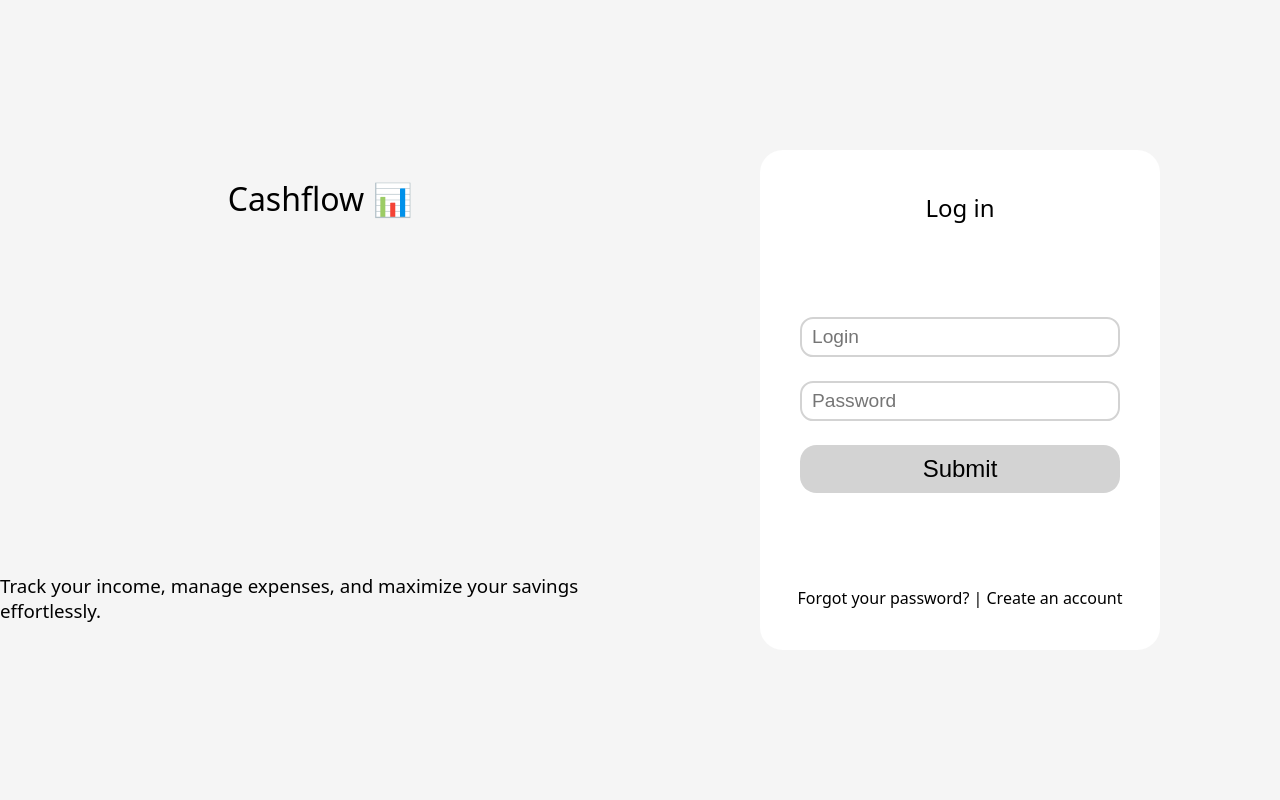
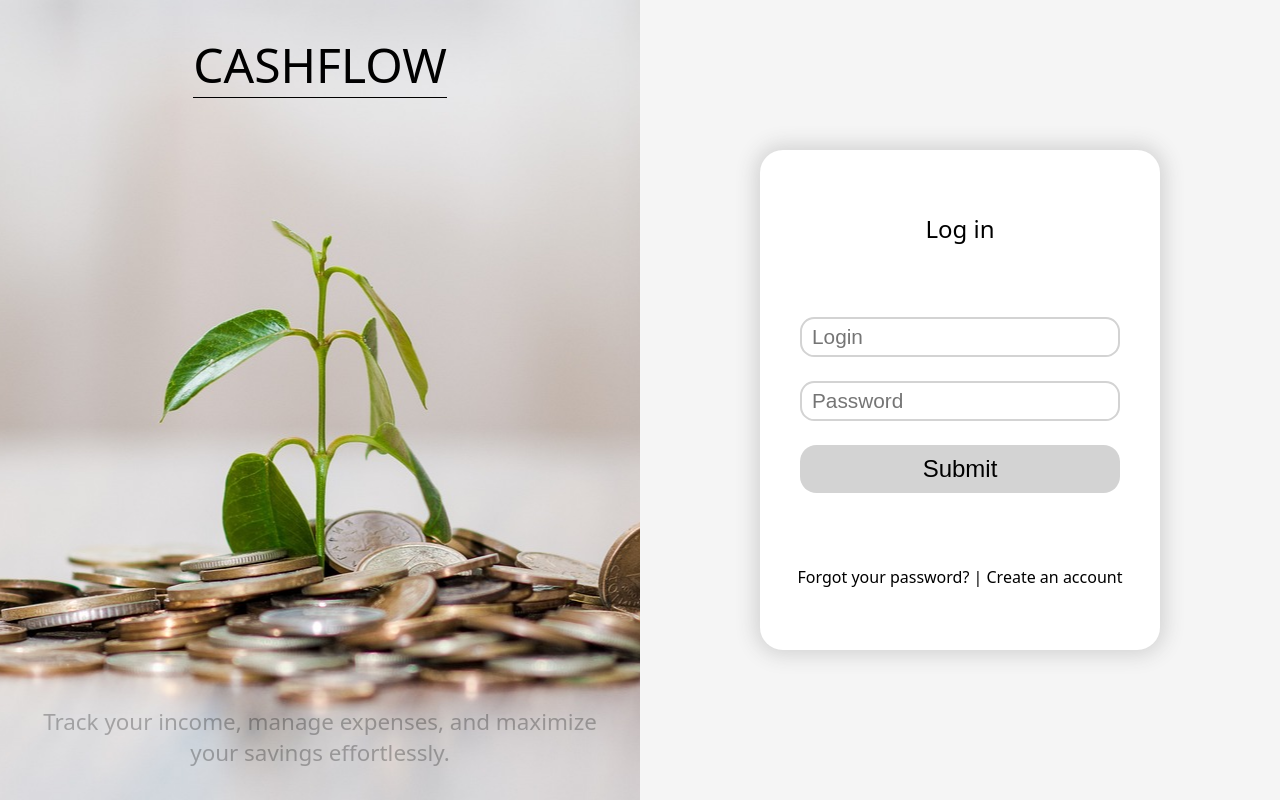
Before and after one commit to mgalinski10/cashflow, a React (Create React App) app in the folder frontend/: page / in a window 1280 px wide. Built offline with nearby package versions, Linux system fonts and the light colour scheme.

Commit message:
add new background and finished layout of welcome page

```diff
--- a/frontend/src/components/WelcomeCart/WelcomeCard.scss
+++ b/frontend/src/components/WelcomeCart/WelcomeCard.scss
@@ -1,26 +1,40 @@
 .welcome-card-container {
   width: 50%;
+  // background-color: rgb(115, 185, 11);
+  background-image: url("../../../public/img/welcome-bg.jpg");
+  background-position: center;
 
   display: flex;
   flex-direction: column;
-  justify-content: space-around;
+  justify-content: space-between;
   align-items: center;
 
+  padding: 2rem;
+
   h1 {
-    font-weight: 300;
+    font-weight: 100;
+    text-transform: uppercase;
+    font-size: 3rem;
+    border-bottom: 1px solid black;
   }
 
   h3 {
     font-weight: 300;
     opacity: 0;
-    animation: fadeIn 1s ease-in forwards;
+    animation: fadeIn 6s ease-in infinite;
+    font-size: 1.4rem;
+    text-align: center;
 
     @keyframes fadeIn {
       0% {
         opacity: 0;
       }
+      50% {
+        opacity: 1;
+      }
+
       100% {
-        opacity: 1;
+        opacity: 0;
       }
     }
   }
--- a/frontend/src/components/WelcomeCart/WelcomeCard.tsx
+++ b/frontend/src/components/WelcomeCart/WelcomeCard.tsx
@@ -1,9 +1,16 @@
+import { useEffect } from "react";
 import "./WelcomeCard.scss";
 
 const WelcomeCard: React.FC = () => {
+  useEffect(() => {
+    fetch("http://localhost:5000/")
+      .then((res) => res.json())
+      .then((data) => console.log(data))
+      .catch((err) => console.log(err));
+  }, []);
   return (
     <div className="welcome-card-container">
-      <h1>Cashflow 📊</h1>
+      <h1>Cashflow </h1>
       <h3>
         Track your income, manage expenses, and maximize your savings
         effortlessly.
--- a/frontend/src/components/WelcomeForm/Form/Form.scss
+++ b/frontend/src/components/WelcomeForm/Form/Form.scss
@@ -4,11 +4,14 @@
   min-height: 500px;
 
   border-radius: 2cap;
+  box-shadow: 0px 0px 20px 5px lightgrey;
 
   display: flex;
   flex-direction: column;
   align-items: center;
   justify-content: space-around;
+
+  padding: 2rem;
 
   h2 {
     font-weight: 300;
@@ -26,7 +29,7 @@
       height: 40px;
       padding: 0 10px 0 10px;
 
-      font-size: 1.2rem;
+      font-size: 1.3rem;
 
       border: 2px solid lightgray;
       border-radius: 1cap;
--- a/frontend/src/pages/Welcome/Welcome.scss
+++ b/frontend/src/pages/Welcome/Welcome.scss
@@ -2,4 +2,6 @@
 
 body {
   background-color: $primary-background;
+
+  background-size: cover;
 }
```
Also changed, not shown: frontend/public/img/welcome-bg.jpg (added), 1 other file (tests, documents, lock files or other folders).
